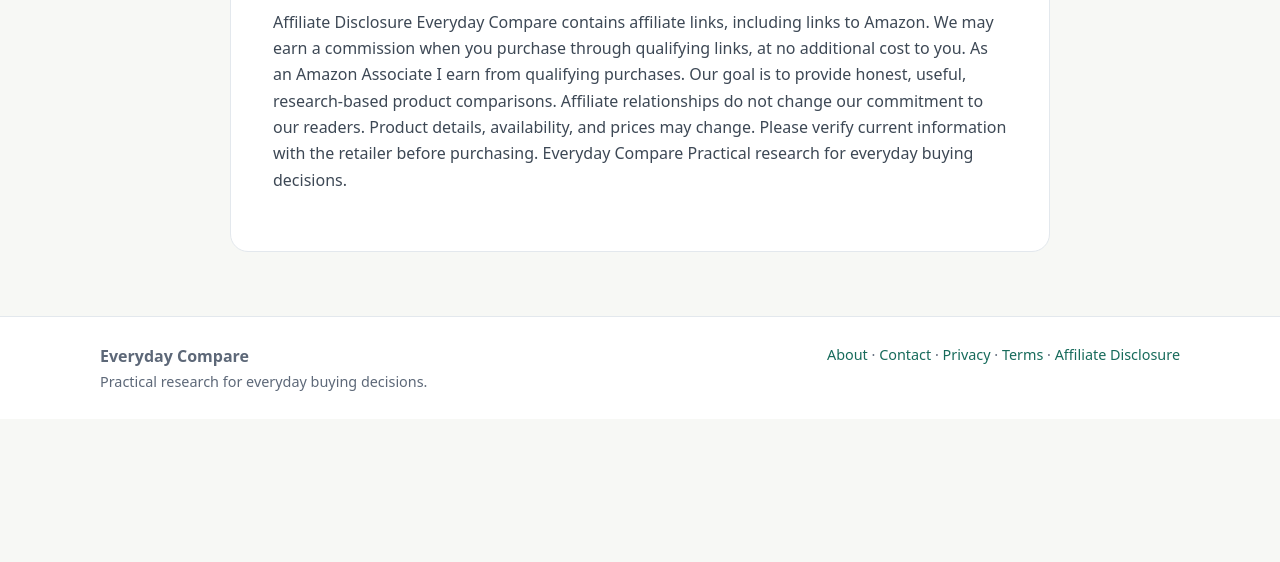
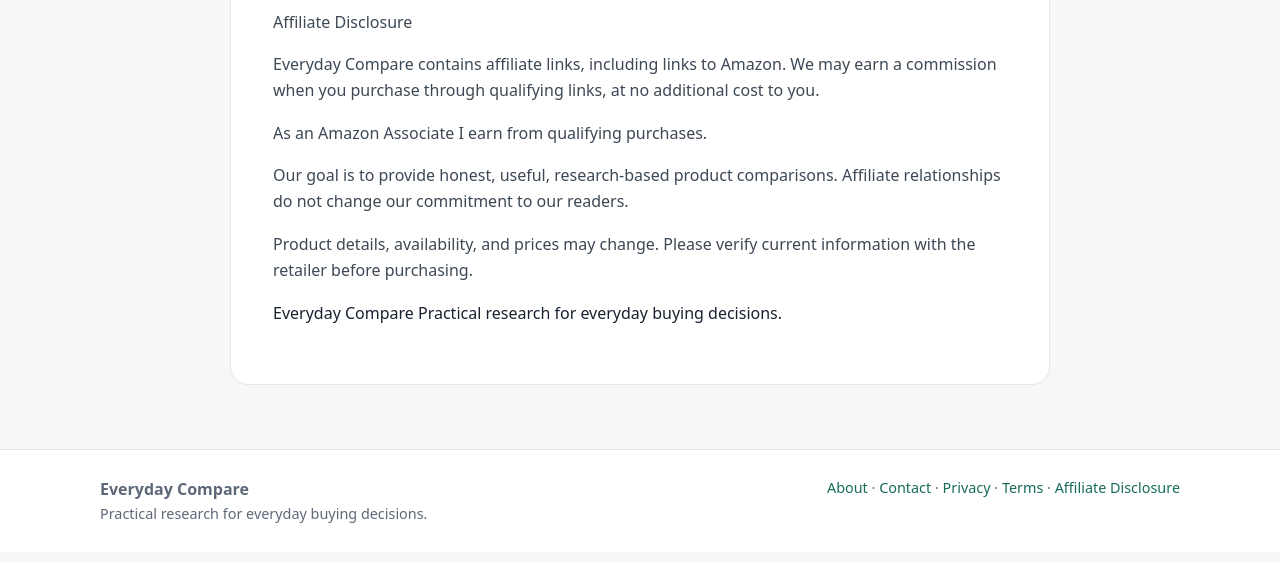
Before and after one commit to Rubes81/Everyday-compare, a plain HTML site: page affiliate-disclosure.html in a window 1280 px wide. Shown: the part 232-794 px from the top of the page. Drawn offline with Linux system fonts and the light colour scheme.

Commit message:
Update affiliate disclosure content with paragraphs

```diff
--- a/affiliate-disclosure.html
+++ b/affiliate-disclosure.html
@@ -1,14 +1,13 @@
 <!doctype html><html lang="en"><head><meta charset="utf-8"><meta name="viewport" content="width=device-width,initial-scale=1"><meta name="description" content="Practical home product comparisons and buying guides."><title>Affiliate Disclosure | Everyday Compare</title><link rel="stylesheet" href="styles.css"></head><body><header><div class="nav"><a class="logo" href="index.html">Everyday <span>Compare</span></a><nav><a href="index.html">Home</a><a href="index.html#guides">Buying Guides</a><a href="about.html">About</a><a href="contact.html">Contact</a></nav></div></header><main><article><div class="eyebrow">Transparency</div><h1>Affiliate Disclosure</h1><p></p><p>
   Affiliate Disclosure
 
-Everyday Compare contains affiliate links, including links to Amazon. We may earn a commission when you purchase through qualifying links, at no additional cost to you.
+<p>Everyday Compare contains affiliate links, including links to Amazon. We may earn a commission when you purchase through qualifying links, at no additional cost to you.</p>
 
-As an Amazon Associate I earn from qualifying purchases.
+<p>As an Amazon Associate I earn from qualifying purchases.</p>
 
-Our goal is to provide honest, useful, research-based product comparisons. Affiliate relationships do not change our commitment to our readers.
+<p>Our goal is to provide honest, useful, research-based product comparisons. Affiliate relationships do not change our commitment to our readers.</p>
 
-Product details, availability, and prices may change. Please verify current information with the retailer before purchasing.
-
+<p>Product details, availability, and prices may change. Please verify current information with the retailer before purchasing.</p>
 Everyday Compare
 Practical research for everyday buying decisions.
 </p><p></p><p class="small"></p></article></main><footer><div class="foot"><div><strong>Everyday Compare</strong><div class="small">Practical research for everyday buying decisions.</div></div><div class="small"><a href="about.html">About</a> · <a href="contact.html">Contact</a> · <a href="privacy.html">Privacy</a> · <a href="terms.html">Terms</a> · <a href="affiliate-disclosure.html">Affiliate Disclosure</a></div></div></footer></body></html>
```
